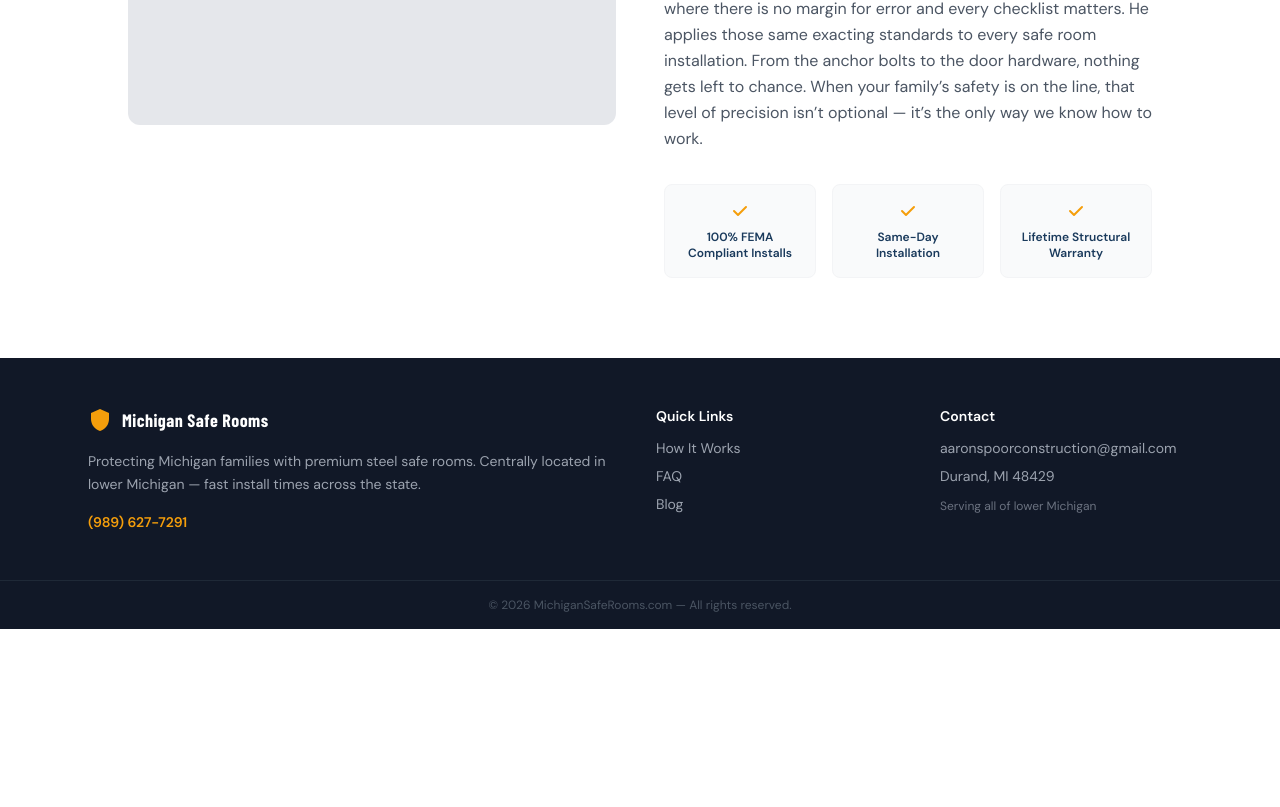
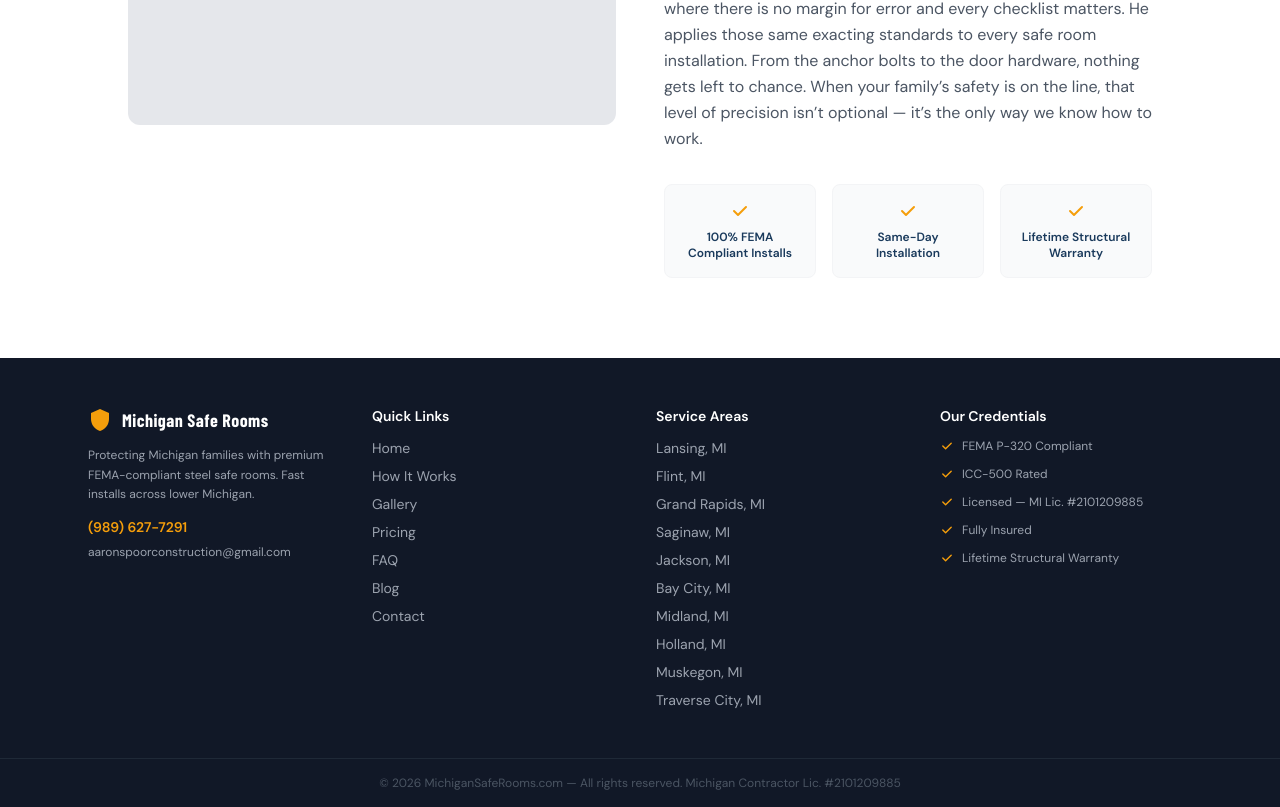
Before and after one commit to aaronspoor/MichiganSafeRooms.com, a Next.js app: page / in a window 1280 px wide. Shown: the part 6523-7330 px from the top of the page. Before the commit the page ends 7152 px from the top, so only its background shows below. Built offline with nearby package versions, Linux system fonts and the light colour scheme; a web font is replaced by a local one.

Commit message:
feat: expand footer to 4 columns with service areas and trust badges

```diff
--- a/app/layout.tsx
+++ b/app/layout.tsx
@@ -123,57 +123,83 @@
 
         {/* ── Footer ───────────────────────────────────────────────────── */}
         <footer className="bg-gray-900 text-gray-400">
-          <div className="max-w-6xl mx-auto px-4 sm:px-6 py-12 grid grid-cols-1 sm:grid-cols-4 gap-8 text-sm">
+          <div className="max-w-6xl mx-auto px-4 sm:px-6 py-12 grid grid-cols-1 sm:grid-cols-2 lg:grid-cols-4 gap-8 text-sm">
 
-            {/* Brand column */}
-            <div className="sm:col-span-2">
-              <div className="flex items-center gap-2.5 mb-4">
+            {/* Column 1: Brand */}
+            <div>
+              <div className="flex items-center gap-2.5 mb-3">
                 <ShieldIcon className="w-6 h-6 text-brand-accent" />
-                <span className="text-white font-heading font-bold text-lg tracking-wide">
-                  Michigan Safe Rooms
-                </span>
+                <span className="text-white font-heading font-bold text-lg tracking-wide">Michigan Safe Rooms</span>
               </div>
-              <p className="text-gray-400 leading-relaxed mb-4">
-                Protecting Michigan families with premium steel safe rooms.
-                Centrally located in lower Michigan — fast install times across the state.
+              <p className="text-gray-400 leading-relaxed mb-3 text-xs">
+                Protecting Michigan families with premium FEMA-compliant steel safe rooms. Fast installs across lower Michigan.
               </p>
-              <a href="tel:+19896277291" className="text-brand-accent font-semibold hover:opacity-80">
-                (989) 627-7291
-              </a>
+              <a href="tel:+19896277291" className="text-brand-accent font-semibold hover:opacity-80 block mb-1">(989) 627-7291</a>
+              <a href="mailto:aaronspoorconstruction@gmail.com" className="hover:text-white transition-colors text-xs">aaronspoorconstruction@gmail.com</a>
             </div>
 
-            {/* Quick links */}
+            {/* Column 2: Quick Links */}
             <div>
               <p className="text-white font-semibold mb-3">Quick Links</p>
               <ul className="space-y-2">
+                <li><a href="/" className="hover:text-white transition-colors">Home</a></li>
                 <li><a href="/#how-it-works" className="hover:text-white transition-colors">How It Works</a></li>
+                <li><Link href="/gallery" className="hover:text-white transition-colors">Gallery</Link></li>
+                <li><a href="/#pricing" className="hover:text-white transition-colors">Pricing</a></li>
                 <li><a href="/#faq" className="hover:text-white transition-colors">FAQ</a></li>
                 <li><Link href="/blog" className="hover:text-white transition-colors">Blog</Link></li>
+                <li><a href="/#contact" className="hover:text-white transition-colors">Contact</a></li>
               </ul>
             </div>
 
-            {/* Contact */}
+            {/* Column 3: Service Areas */}
             <div>
-              <p className="text-white font-semibold mb-3">Contact</p>
+              <p className="text-white font-semibold mb-3">Service Areas</p>
               <ul className="space-y-2">
-                <li>
-                  <a
-                    href="mailto:aaronspoorconstruction@gmail.com"
-                    className="hover:text-white transition-colors"
-                  >
-                    aaronspoorconstruction@gmail.com
-                  </a>
-                </li>
-                <li>Durand, MI 48429</li>
-                <li className="text-gray-500 text-xs pt-1">Serving all of lower Michigan</li>
+                {[
+                  ["Lansing", "lansing"],
+                  ["Flint", "flint"],
+                  ["Grand Rapids", "grand-rapids"],
+                  ["Saginaw", "saginaw"],
+                  ["Jackson", "jackson"],
+                  ["Bay City", "bay-city"],
+                  ["Midland", "midland"],
+                  ["Holland", "holland"],
+                  ["Muskegon", "muskegon"],
+                  ["Traverse City", "traverse-city"],
+                ].map(([name, slug]) => (
+                  <li key={slug}>
+                    <Link href={`/locations/${slug}`} className="hover:text-white transition-colors">{name}, MI</Link>
+                  </li>
+                ))}
               </ul>
             </div>
 
+            {/* Column 4: Trust Badges */}
+            <div>
+              <p className="text-white font-semibold mb-3">Our Credentials</p>
+              <ul className="space-y-3">
+                {[
+                  "FEMA P-320 Compliant",
+                  "ICC-500 Rated",
+                  "Licensed — MI Lic. #2101209885",
+                  "Fully Insured",
+                  "Lifetime Structural Warranty",
+                ].map((badge) => (
+                  <li key={badge} className="flex items-center gap-2 text-xs">
+                    <svg className="w-3.5 h-3.5 text-brand-accent shrink-0" viewBox="0 0 20 20" fill="currentColor">
+                      <path fillRule="evenodd" d="M16.707 5.293a1 1 0 010 1.414l-8 8a1 1 0 01-1.414 0l-4-4a1 1 0 011.414-1.414L8 12.586l7.293-7.293a1 1 0 011.414 0z" clipRule="evenodd" />
+                    </svg>
+                    {badge}
+                  </li>
+                ))}
+              </ul>
+            </div>
           </div>
 
           {/* Copyright bar */}
           <div className="border-t border-gray-800 text-center text-xs py-4 text-gray-600">
-            © {new Date().getFullYear()} MichiganSafeRooms.com — All rights reserved.
+            © {new Date().getFullYear()} MichiganSafeRooms.com — All rights reserved. Michigan Contractor Lic. #2101209885
           </div>
         </footer>
 
```
